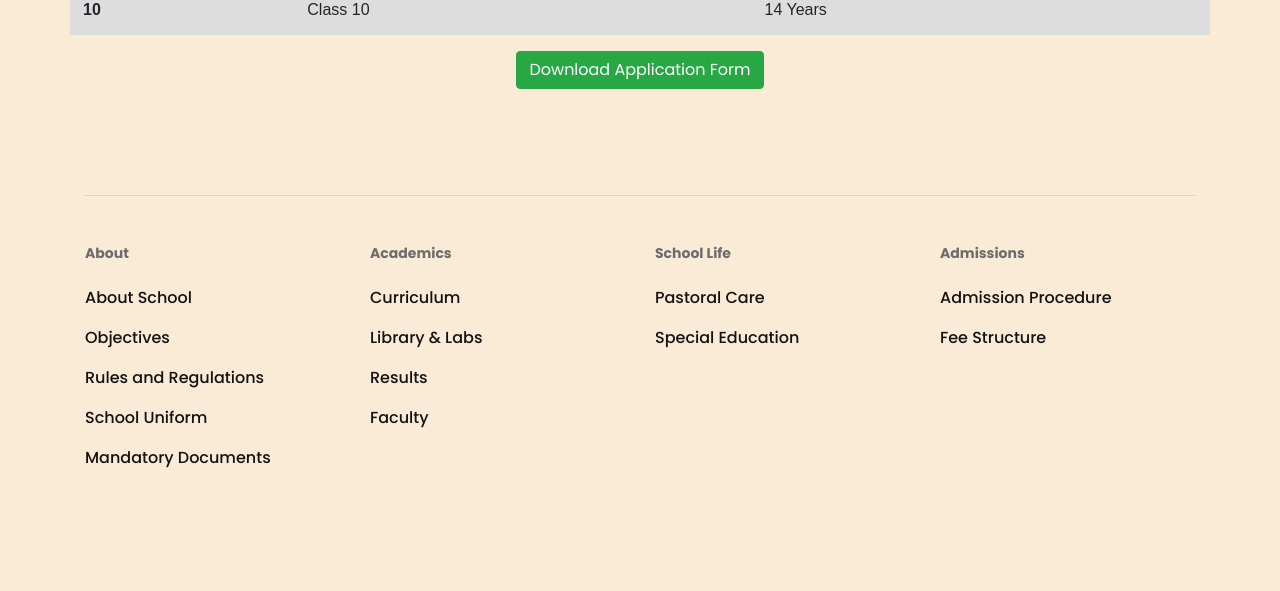
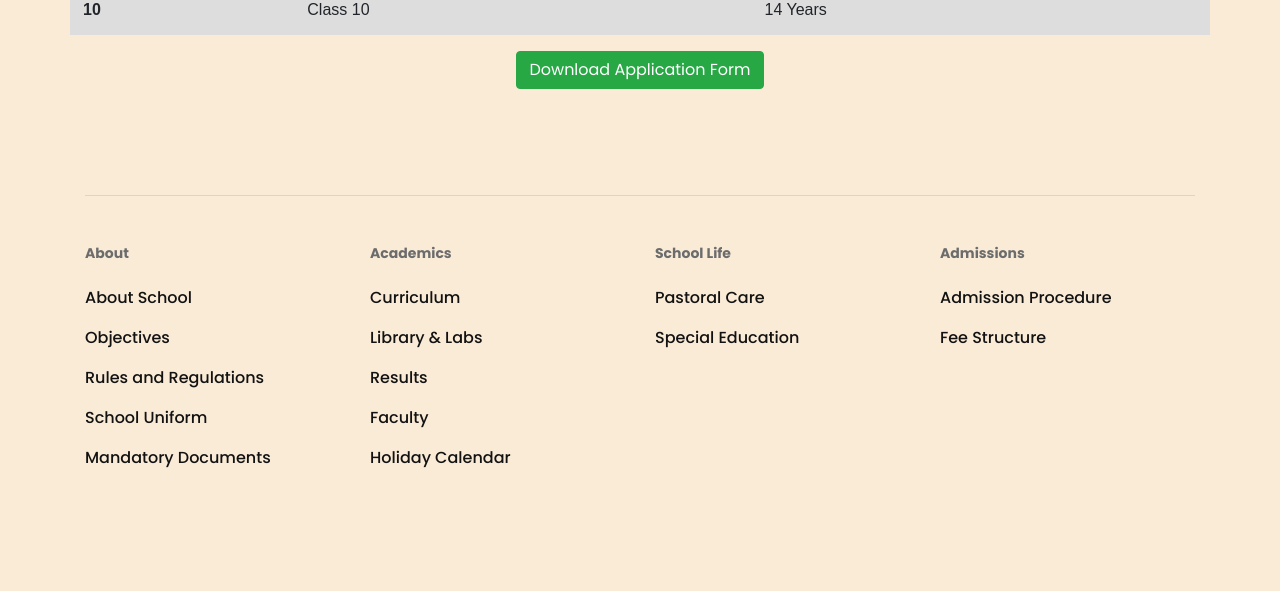
Before and after one commit to ranand87/shishubharti, a plain HTML site: page admissionProcedure.html in a window 1280 px wide. Shown: the part 1561-2152 px from the top of the page. Drawn offline with Linux system fonts and the light colour scheme; files whose address does not match are found by name.

Commit message:
Update admissionProcedure.html

```diff
--- a/admissionProcedure.html
+++ b/admissionProcedure.html
@@ -98,6 +98,7 @@
                         <li><a href="library.html">Library & Labs</a></li>
                         <li><a href="result.html">Results</a></li>
                         <li><a href="faculties.html">Faculty</a></li>
+<li><a href="calendar.html">Holiday Calendar</a></li>
                       </ul>
                     </li>
                     <li class="nav-item Shishu_dropdown_main">
@@ -375,6 +376,7 @@
                   <li><a href="library.html">Library & Labs</a></li>
                   <li><a href="result.html">Results</a></li>
                   <li><a href="faculties.html">Faculty</a></li>
+                  <li><a href="calendar.html">Holiday Calendar</a></li>
                 </ul>
               </div>
               <!-- footer link -->
```
